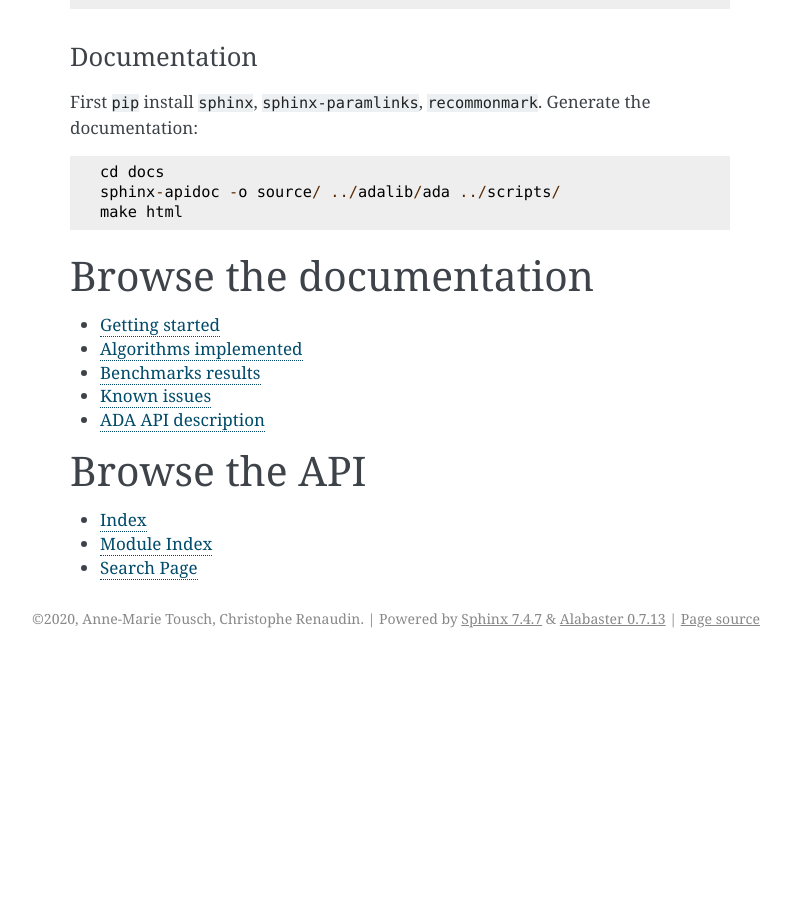
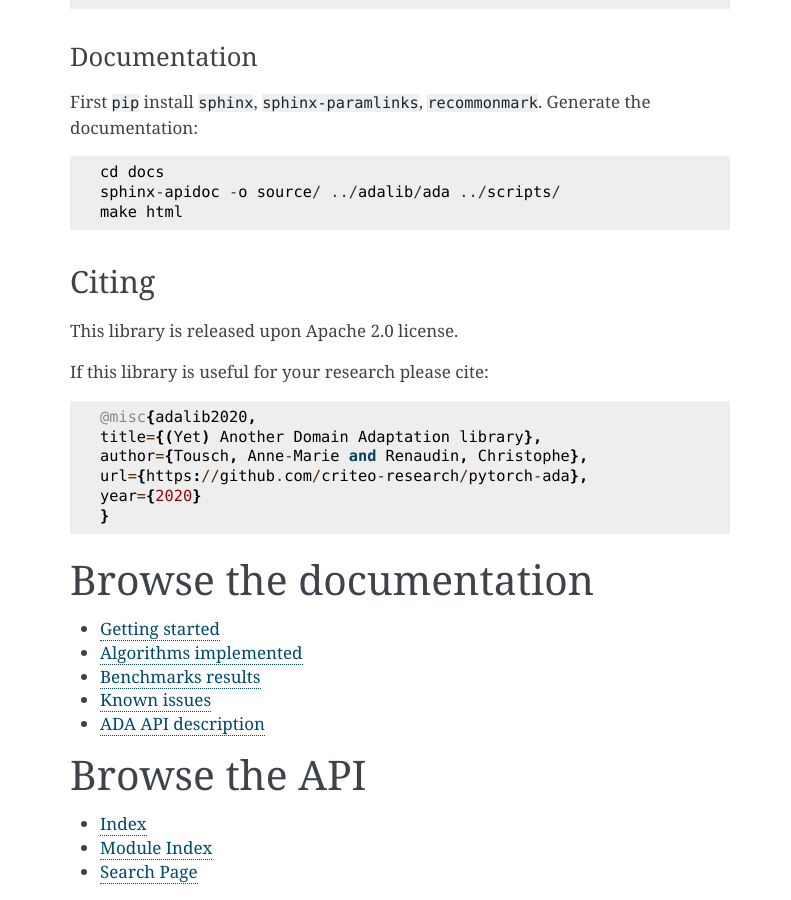
Before and after one commit to criteo-research/pytorch-ada, a Sphinx documentation site: the page built from docs/index.rst, in a window 1280 px wide and 900 px high, scrolled down 3560 px. Shown: the whole window, without its empty margins (350-1141 px from the left). Built offline with Sphinx 7.4.7, drawn with Linux system fonts in a browser that asks for light colours; before the commit the page ends 4218 px from its top, so only the background shows below that.

Commit message:
add citation notice

```diff
--- a/docs/index.rst
+++ b/docs/index.rst
@@ -205,6 +205,23 @@ First ``pip`` install ``sphinx``, ``sphinx-paramlinks``,
         make html
 
 
+Citing
+------
+
+This library is released upon Apache 2.0 license.
+
+If this library is useful for your research please cite:
+
+::
+
+        @misc{adalib2020,
+        title={(Yet) Another Domain Adaptation library},
+        author={Tousch, Anne-Marie and Renaudin, Christophe},
+        url={https://github.com/criteo-research/pytorch-ada},
+        year={2020}
+        }
+
+
 Browse the documentation
 ========================
 
```
Also changed, not shown: 1 other file.
